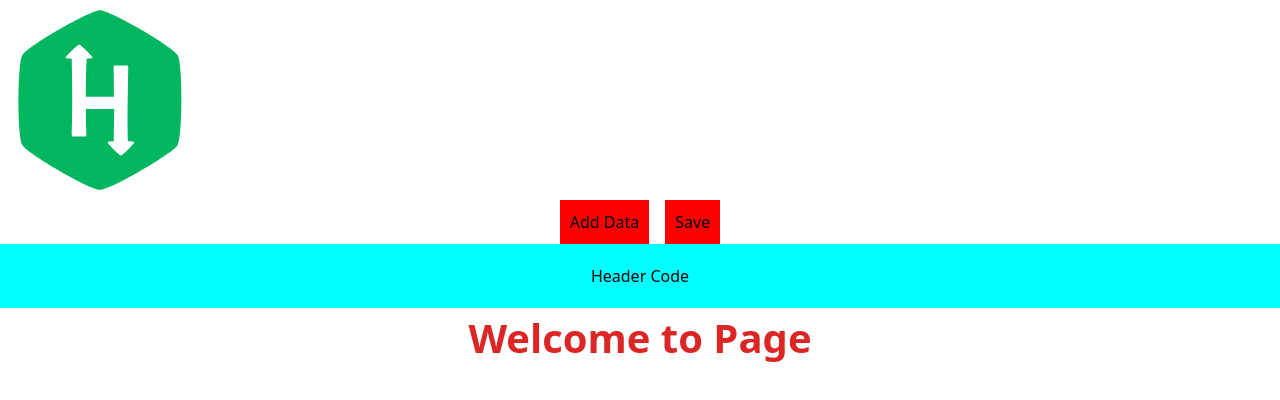
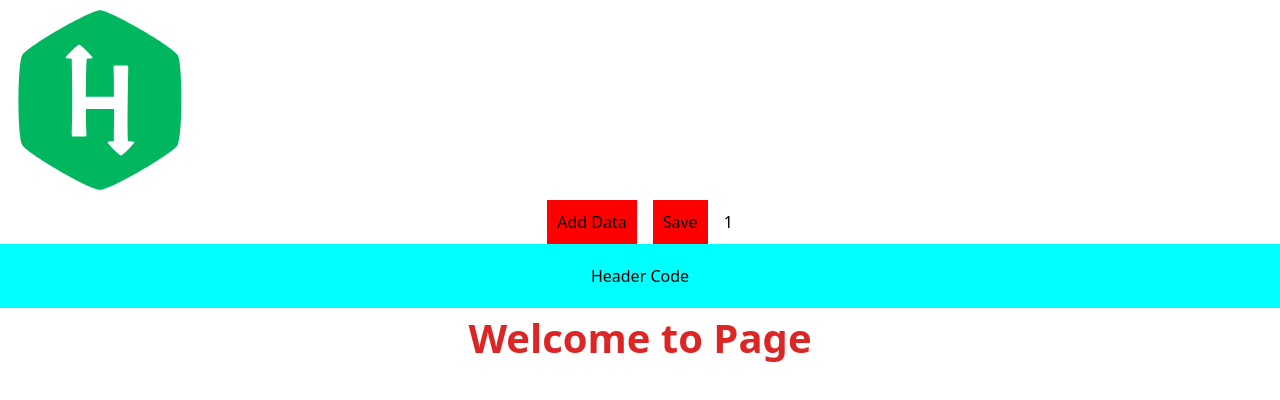
Before and after one commit to prajapatihet/tailwindreact, a React (Create React App) app: page / in a window 1280 px wide. Shown: the top 400 px of the page. Built offline with nearby package versions, Linux system fonts and the light colour scheme.

Commit message:
useState working

```diff
--- a/src/App.js
+++ b/src/App.js
@@ -1,11 +1,14 @@
+import { useState } from 'react';
 import './App.css';
 import Header from './Header';
 import weblogo from './images/logos.svg';
 
 function App() {
 
+  let [count, newCount] = useState(1)
   let displayData = () => {
-    alert("Welcome to page")
+    newCount(count + 1)
+    // alert("Welcome to page")
   }
   let addData = (a, b) => {
     console.log(a + b);
@@ -15,7 +18,8 @@ function App() {
     <div className="App">
       <img width={200} src={weblogo} alt='weblogo' />
       <button className='bg-[red] p-[10px] mr-4' onClick={() => addData(20, 25)}>Add Data</button>
-      <button className='bg-[red] p-[10px]' onClick={displayData}>Save</button>
+      <button className='bg-[red] p-[10px] mr-4' onClick={displayData}>Save</button>
+      {count}
       <Header />
       <h1 className='text-[40px] text-red-600 font-bold'>Welcome to Page</h1>
     </div>
```
